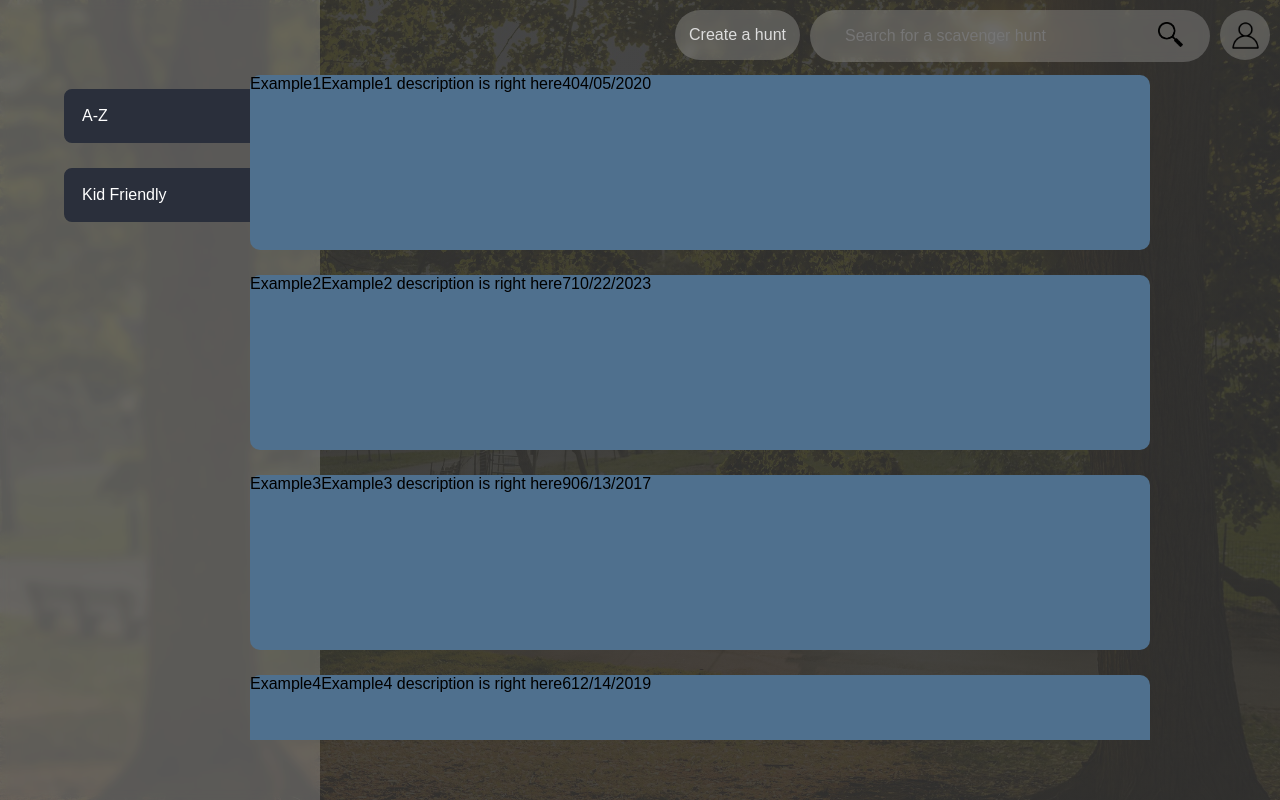
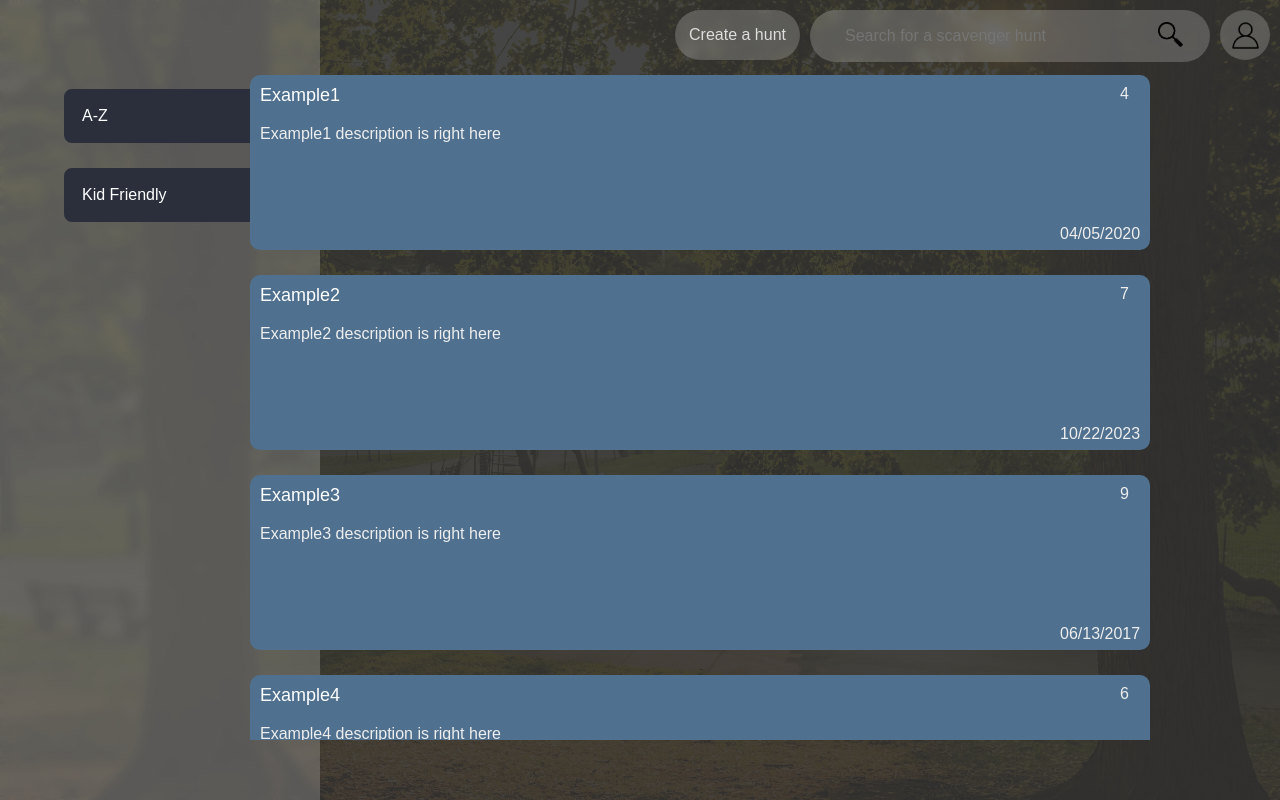
Before and after one commit to Thang1503/CSCE-4902-Scavenger-Hunt-Hub, a plain HTML site: page index.html in a window 1280 px wide. Drawn offline with Linux system fonts and the light colour scheme.

Commit message:
Added styles for tile text

```diff
--- a/style.css
+++ b/style.css
@@ -48,6 +48,39 @@
     border-radius: 10px;
     cursor: pointer;
     margin-left: 120px;
+}
+
+.tile-title{
+	font-size: 18px;
+	color: #fff;
+	position: absolute;
+	margin-left: 10px;
+	margin-top: 10px;
+}
+
+.tile-desc{
+	font-size: 16px;
+	color: #eee;
+	position: absolute;
+	margin-left: 10px;
+	margin-top: 50px;
+	margin-right: 120px;
+}
+
+.tile-rating{
+	font-size: 16px;
+	color: #eee;
+	position: absolute;
+	margin-top: 10px;
+	margin-left: 870px;
+}
+
+.tile-date{
+	font-size: 16px;
+	color: #eee;
+	position: absolute;
+	margin-top: 150px;
+	margin-left: 810px;
 }
 
 .search-bar{
```
